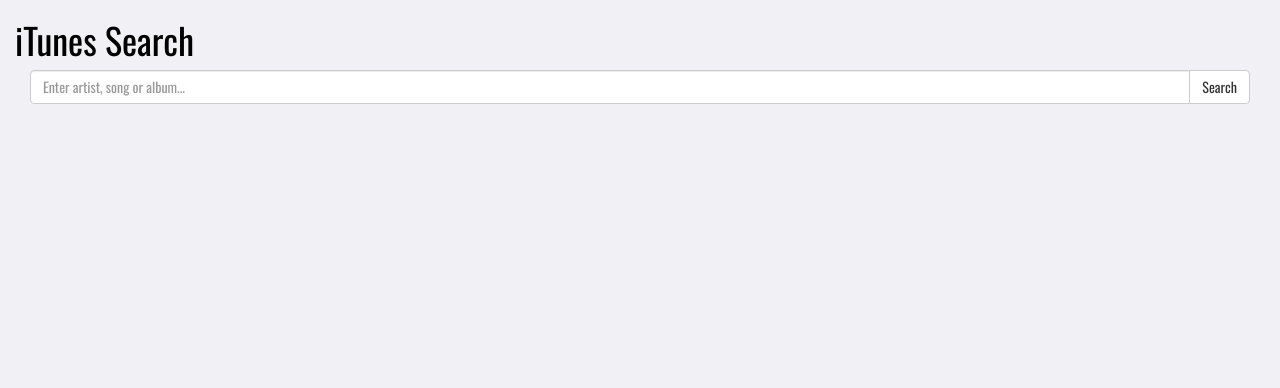
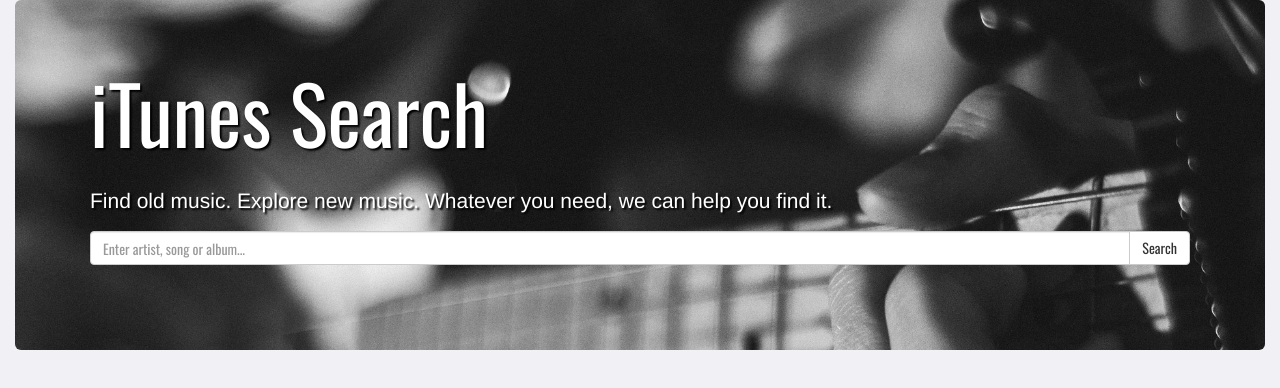
Before and after one commit to marinaher/itunes-search, a plain HTML site: page index.html in a window 1280 px wide. Drawn offline with nearby package versions, Linux system fonts and the light colour scheme.

Commit message:
jumbotron

```diff
--- a/index.html
+++ b/index.html
@@ -10,15 +10,21 @@
     <meta content="iTunes Search" name="keywords">
     <meta http-equiv="X-UA-Compatible" content="IE=edge">
     <meta name="viewport" content="width=device-width, initial-scale=1">
+
     <script type="text/javascript" src="js/jQuery.js"></script>
+
     <link crossorigin="anonymous" href="https://maxcdn.bootstrapcdn.com/bootstrap/3.3.7/css/bootstrap.min.css" integrity="sha384-BVYiiSIFeK1dGmJRAkycuHAHRg32OmUcww7on3RYdg4Va+PmSTsz/K68vbdEjh4u" rel="stylesheet">
     <link rel="stylesheet" type="text/css" href="css/styles.css">
+
     <link href="https://fonts.googleapis.com/css?family=Oswald" rel="stylesheet">
 </head>
 
 <body>
-    <div class="col-md-12">
+    <div class="container">
+        <div class="jumbotron">
             <h1>iTunes Search</h1>
+            <br>
+            <p>Find old music. Explore new music. Whatever you need, we can help you find it.</p>
             <div id="form" class="col-md-12">
                 <div class="input-group">
                     <input type="text" id="searchField" class="form-control" placeholder="Enter artist, song or album... ">
@@ -26,11 +32,12 @@
                 	<button type="button" id="searchButton" class="btn btn-default">Search</button>
            		</span>
                 </div>
+            </div>
+        </div>
         <div id="results">
             <h3 id="resultsLabel">Returned <span id="resultsCount"></span></h3>
         </div>
         <ul id="searchResultsList"></ul>
-        </div>
     </div>
     <div id="backToTop">
         <a href="#" class="scrollToTop"><img src="images/up-arrow.png"></a>
```
Lines whose indentation alone changed are shown as unchanged.
